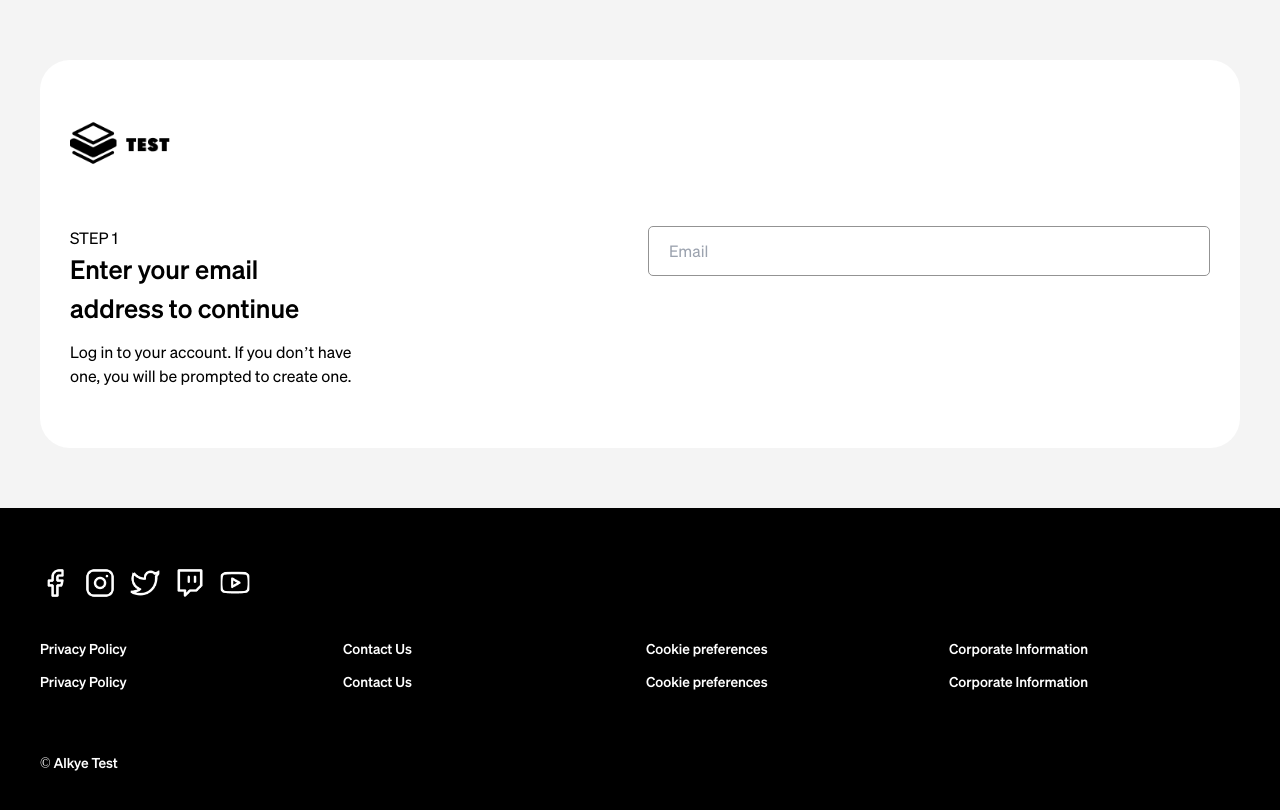
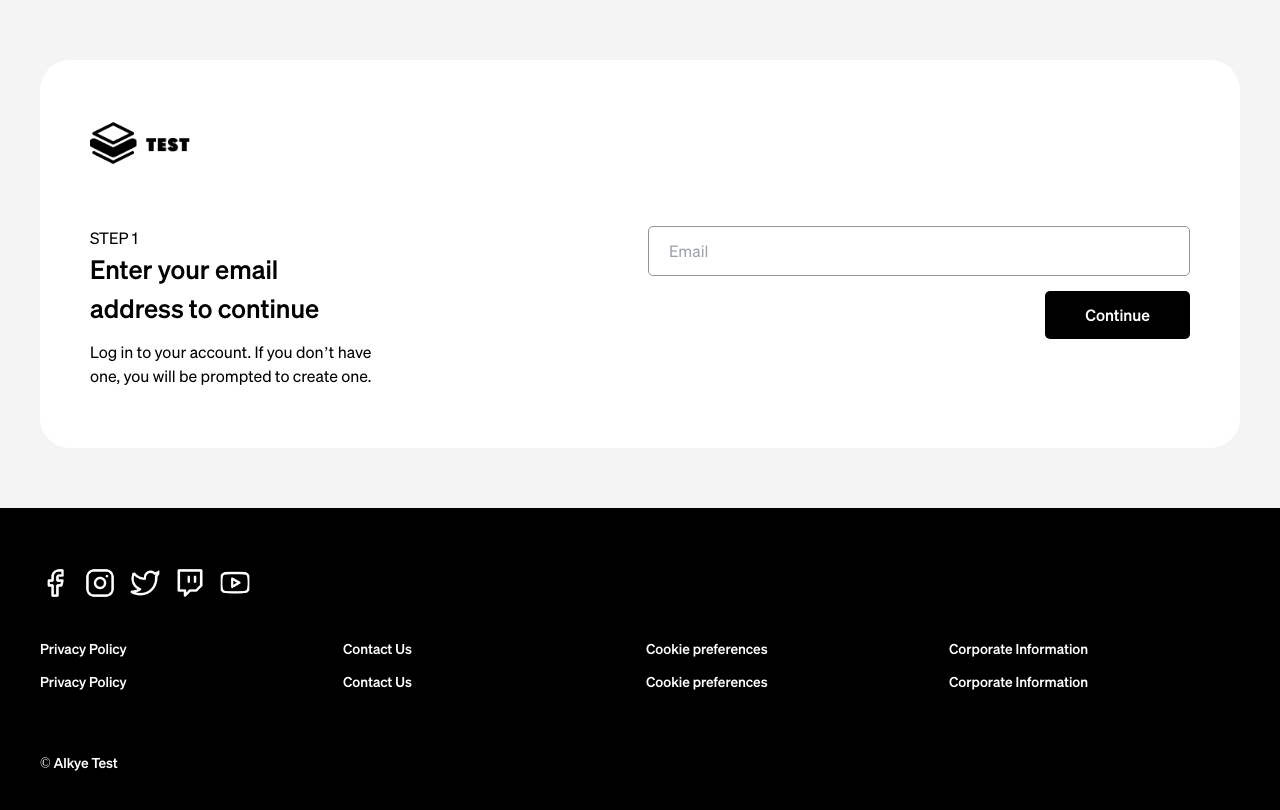
Before and after one commit to mohitkart/alkye-test, a React (Vite) app: page /login in a window 1280 px wide. Shown: the top 810 px of the page. Built offline with nearby package versions, Linux system fonts and the light colour scheme.

Commit message:
code merge

```diff
--- a/src/components/AuthLayout/index.jsx
+++ b/src/components/AuthLayout/index.jsx
@@ -3,7 +3,7 @@ import { Link } from "react-router-dom"
 const AuthLayout=({children})=>{
     return <>
      <div className='px-[30px] py-[60px] bg-[#F4F4F4]'>
-     <div className='mx-auto max-w-[1200px] px-[30px] py-[60px] bg-[#fff] rounded-[30px]'>
+     <div className='mx-auto max-w-[1200px] px-[50px] py-[60px] bg-[#fff] rounded-[30px]'>
       <div className="mb-[60px]">
         <img src="/assets/logo/logo.png" className="max-w-[100px]" />
       </div>
--- a/src/components/common/Button.jsx
+++ b/src/components/common/Button.jsx
@@ -1,5 +1,5 @@
 export default function Button({children,type='button',disabled=false}){
     return <>
-    <button type={type} disabled={disabled}>{children}</button>
+    <button type={type} className="border-none text-[#fff] bg-[#000] px-[40px] py-[12px] text-[16px] font-medium rounded-[5px]" disabled={disabled}>{children}</button>
     </>
 }
--- a/src/pages/Login.jsx
+++ b/src/pages/Login.jsx
@@ -2,12 +2,13 @@ import { useEffect, useState } from "react";
 import AuthLayout from "../components/AuthLayout";
 import FormControl from "../components/FormControl";
 import Footer from "../components/global/Layout/Footer";
+import Button from "../components/common/Button";
 
 export default function Login() {
-    const [form,setForm]=useState({email:'',password:''})
+    const [form, setForm] = useState({ email: '', password: '' })
     return <>
         <AuthLayout>
-            <div className="grid grid-cols-2 gap-4">
+            <div className="grid grid-cols-1 md:grid-cols-2 gap-4">
                 <div>
                     <div className="max-w-[287px]">
                         <div className="text-[16px]">STEP 1</div>
@@ -21,8 +22,11 @@ export default function Login() {
                         type="email"
                         placeholder="Email"
                         value={form.email}
-            onChange={e=>setForm({...form,email:e})}
+                        onChange={e => setForm({ ...form, email: e })}
                     />
+                    <div className="mt-[15px] text-right">
+                        <Button>Continue</Button>
+                    </div>
                 </div>
             </div>
 
```
Lines whose indentation alone changed are shown as unchanged.
